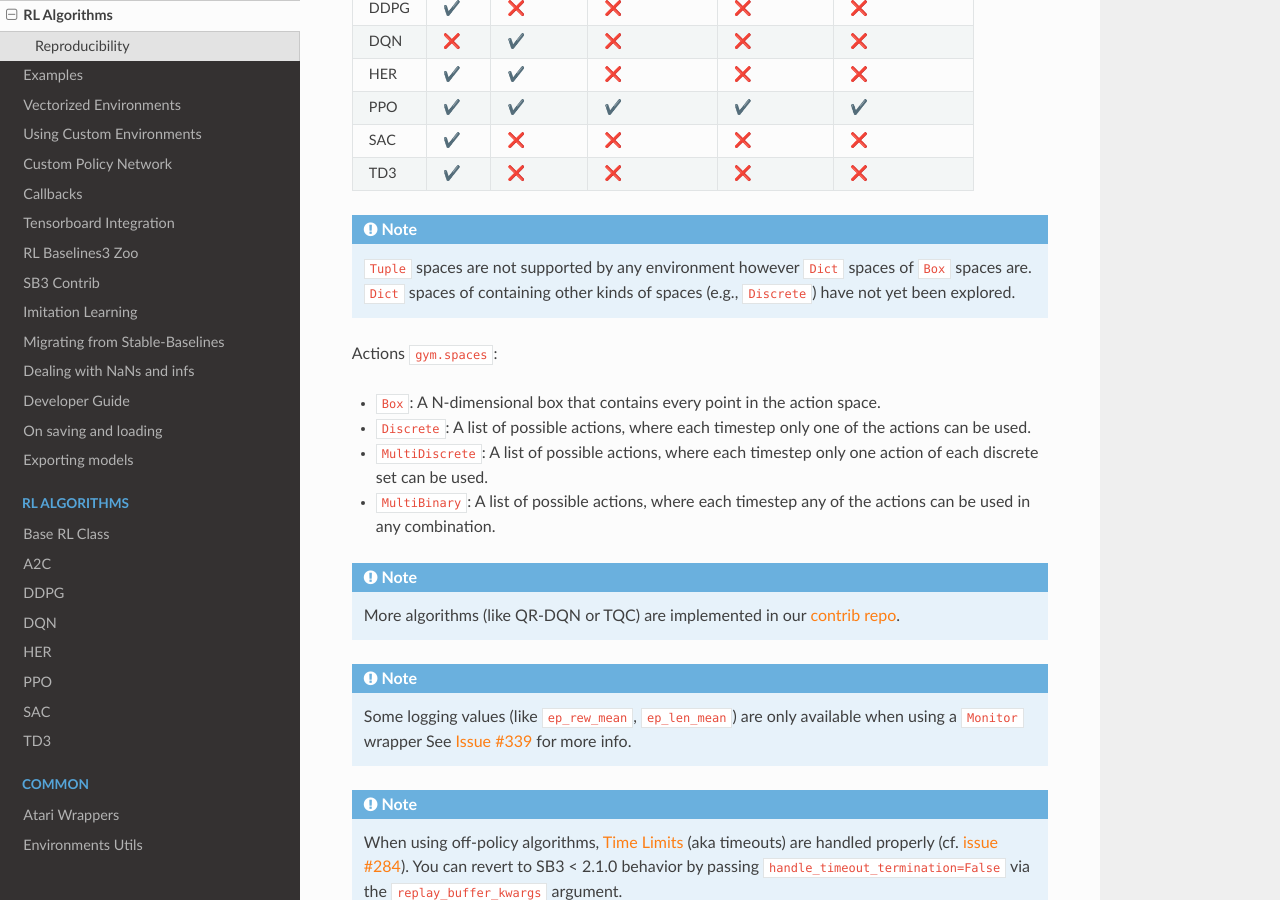
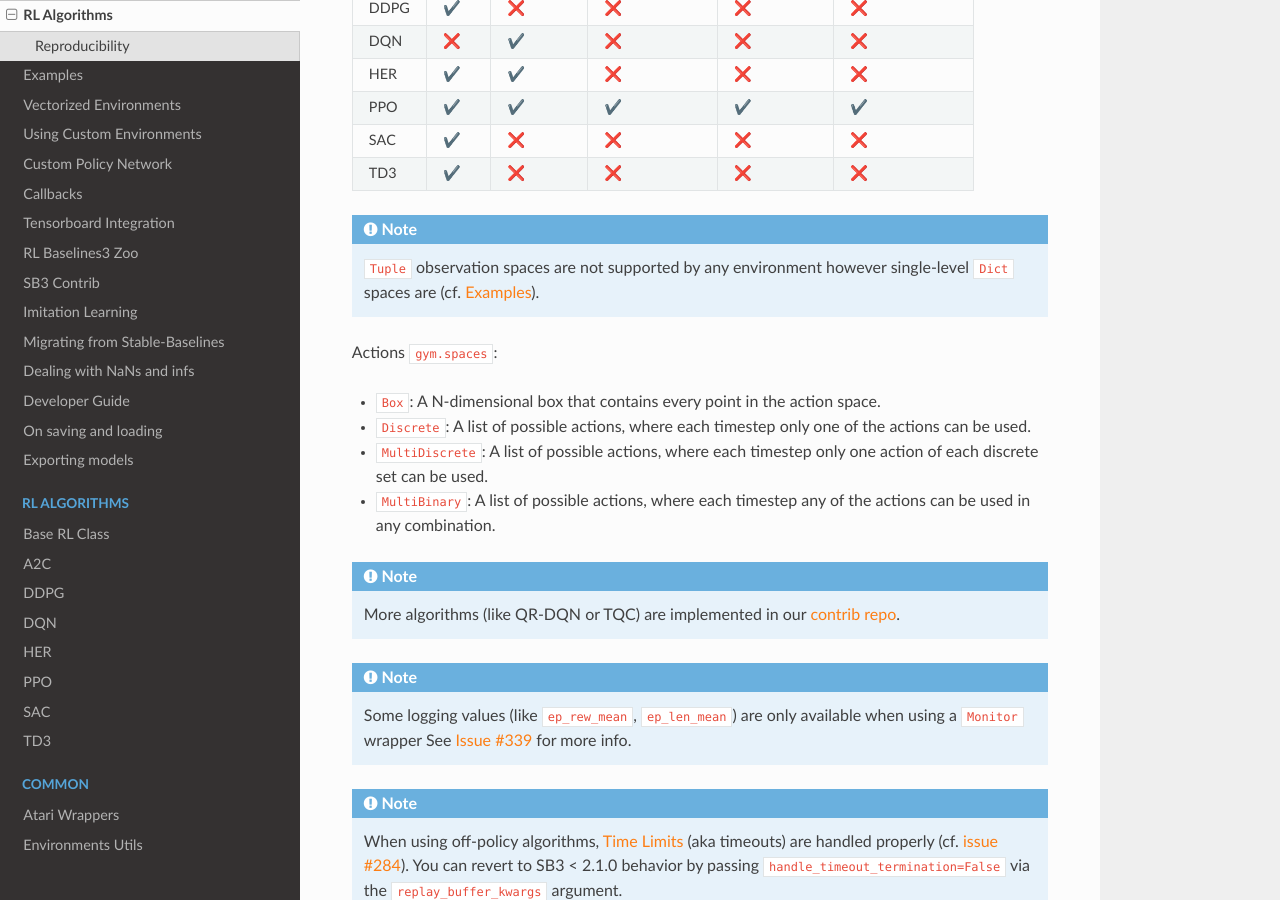
Before and after one commit to DLR-RM/stable-baselines3, a Sphinx documentation site: the page built from docs/guide/algos.rst, in a window 1280 px wide and 900 px high, scrolled down 304 px. Built offline with Sphinx 7.4.7 and the Read the Docs theme 2.0.0, drawn with Linux system fonts in a browser that asks for light colours; pages that are not in the unit, such as notebooks, are missing from menus.

Commit message:
Update doc

```diff
--- a/docs/guide/algos.rst
+++ b/docs/guide/algos.rst
@@ -19,8 +19,9 @@ TD3          ✔️          ❌            ❌                ❌
 
 
 .. note::
-   ``Tuple`` spaces are not supported by any environment however ``Dict`` spaces of ``Box`` spaces are.
-   ``Dict`` spaces of containing other kinds of spaces (e.g., ``Discrete``) have not yet been explored.
+  ``Tuple`` observation spaces are not supported by any environment
+  however single-level ``Dict`` spaces are (cf. :ref:`Examples <examples>`).
+
 
 Actions ``gym.spaces``:
 
```
